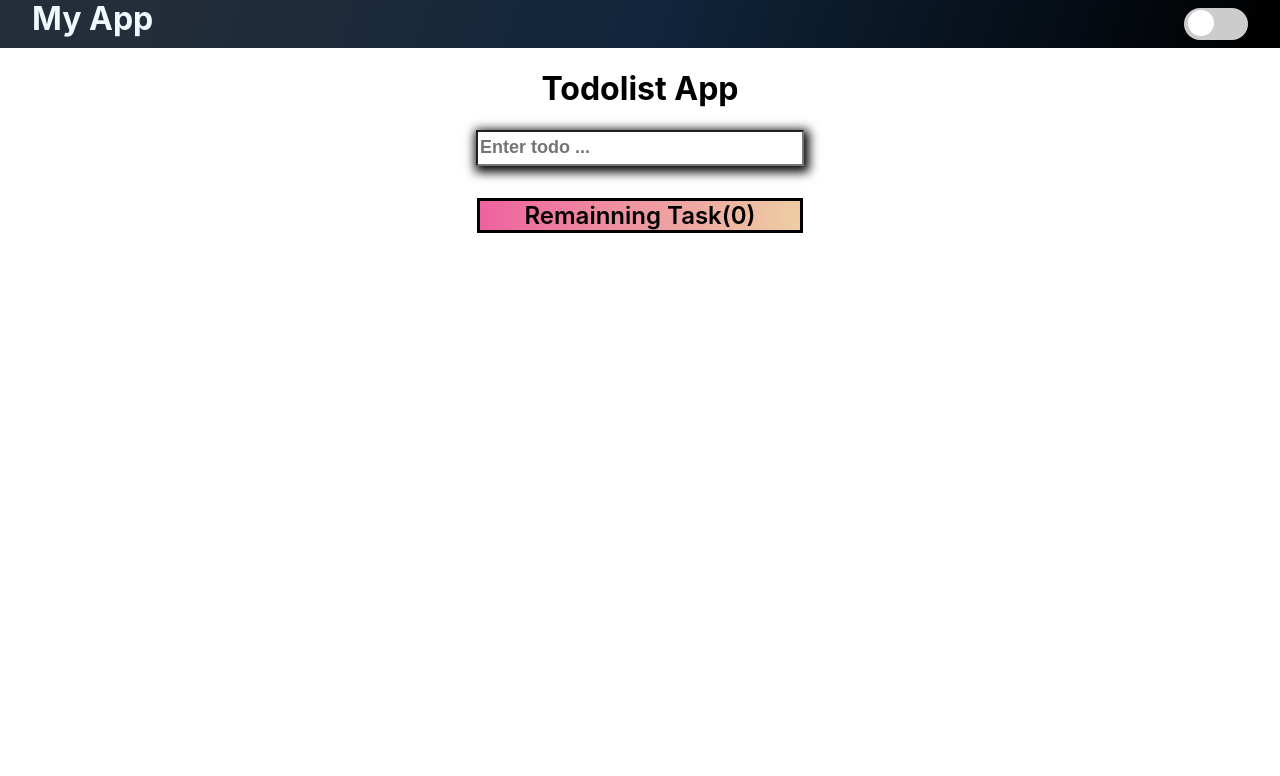
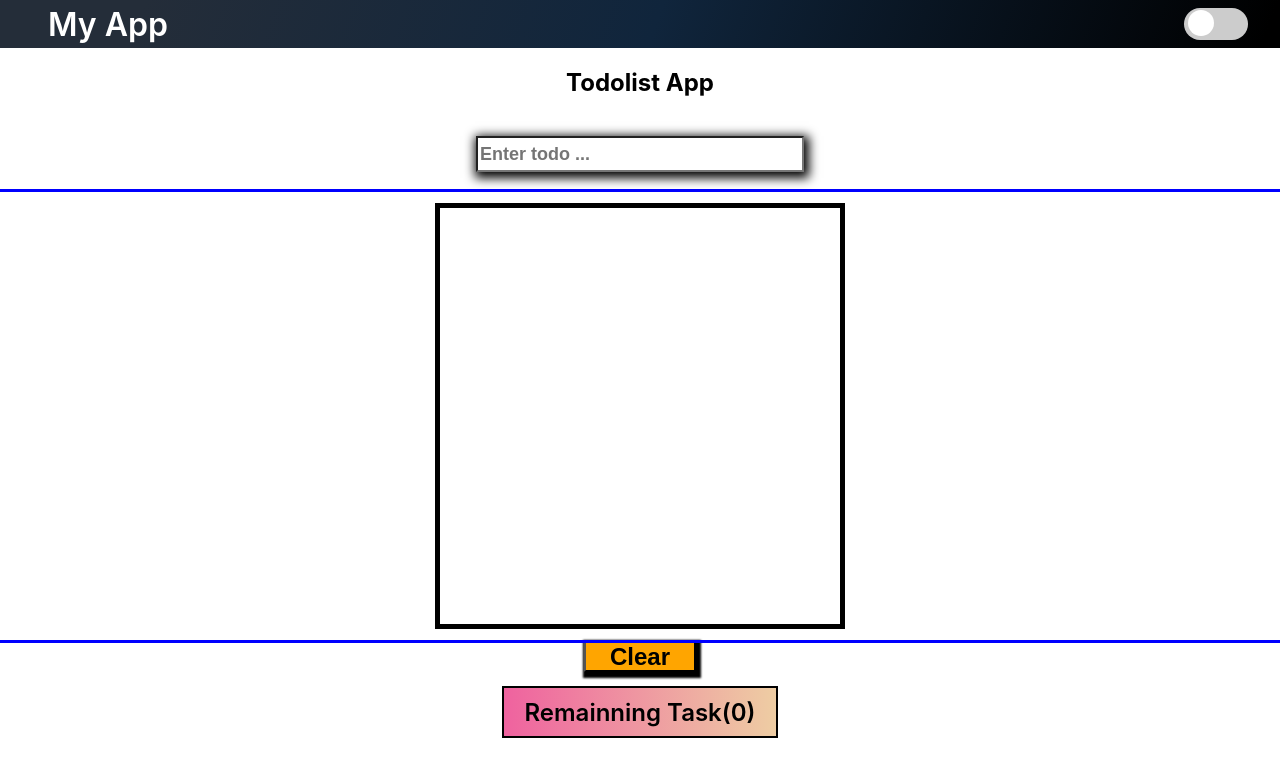
Before and after one commit to peela123/todolistDeployed, a React (Create React App) app: page / in a window 1280 px wide. Shown: the top 776 px of the page. Built offline with nearby package versions, Linux system fonts and the light colour scheme.

Commit message:
adjust latout and add clear btn

```diff
--- a/src/App.css
+++ b/src/App.css
@@ -2,55 +2,108 @@ body {
   padding: 0;
   margin: 0;
   box-sizing: border-box;
-  vertical-align: baseline;
+  height: 100vh;
+}
+.header-container {
+  display: flex;
+  flex-direction: column;
+  justify-content: center;
+  align-items: center;
+  position: relative;
+  height: 9rem;
+
 }
 
 .todo-container {
   display: flex;
+  flex-direction: column;
+  justify-content:first baseline;
+  align-items: center;
+  outline:solid blue 3px;
+  height: 28rem;
+
+
+}
+.todos{
+  outline:solid black 5px;
+  overflow: scroll;
+  display: flex;
+  flex-direction: column;
   justify-content: center;
-  flex-direction: column;
-  text-align: center;
-  width: 100vw;
+  align-items: center;
 
-  margin: auto;
+  height: 26rem;
+  width:25rem;
+  padding: 0;
+
+
+
+
 }
-
+.eachTodo {
+  display: flex;
+  flex-direction: row;
+  justify-content: center;
+  align-items: center;
+  font-size: xx-large;
+  font-weight: 600;
+  outline: solid black 1px;
+  height: 3rem;
+  width: 20rem;
+  column-gap: 3rem;
+}
 .input-box {
-  width: 25%;
+  width: 20rem;
   height: 30px;
   font-size: large;
   font-weight: 600;
   margin: auto;
 }
+.clear{
+  display: flex;
+  justify-content: center;
+}
+.clear button{
+  width:7rem;
+  height:2rem;
+  background-color:orange;
+}
 
+
+.myapp-text {
+  color: #fff;
+  margin-left: 2rem;
+  font-size: xx-large;
+  font-weight: 600;
+  padding-left: 1rem;
+  padding-right: 1rem;
+}
+
+.remain-container {
+
+  height: 3rem;
+  display: flex;
+  justify-content: center;
+  align-items: center;
+  margin-top:1rem;
+
+}
 .remain-text {
   font-size: x-large;
   font-weight: 600;
-  border: solid black 3px;
-  width: 25%;
-  margin-bottom: 20px;
+  border: solid black 2px;
+  display: flex;
+  justify-content: center;
+  align-items: center;
+  height: inherit;
+  width: 17rem;
+
   background: #eecda3;
   /* fallback for old browsers */
   background: -webkit-linear-gradient(to right, #ef629f, #eecda3);
   /* Chrome 10-25, Safari 5.1-6 */
   background: linear-gradient(to right, #ef629f, #eecda3);
   /* W3C, IE 10+/ Edge, Firefox 16+, Chrome 26+, Opera 12+, Safari 7+ */
-
-  margin: auto;
-}
-
-.eachTodo {
-  display: flex;
-
-  column-gap: 3rem;
-  margin-top: -2rem;
-  margin-bottom: -2rem;
-  padding: 0rem;
-  flex-direction: row;
-  justify-content: center;
-  font-size: xx-large;
-  font-weight: 600;
-  align-items: center;
 }
 
 input {
@@ -94,7 +147,7 @@ button {
   background-color: darkturquoise;
 }
 
-.menubar-container {
+.navbar-container {
   background: linear-gradient(
     109.6deg,
     rgb(36, 45, 57) 11.2%,
@@ -173,11 +226,6 @@ input:checked + .slider:before {
   border-radius: 50%;
 }
 
-.myapp-text {
-  color: aliceblue;
-  margin-left: 2rem;
-  margin-bottom: 2rem;
-}
 .backgroundWhite {
   background-color: white;
   color: black;
--- a/src/App.js
+++ b/src/App.js
@@ -17,14 +17,14 @@ function App() {
   });
   const [todosCount, setTodoCounts] = useState(todos.length);
 
-  const [isBackgroundWhite,setIsBackgroundWhite] = useState(true)
+  const [isBackgroundWhite, setIsBackgroundWhite] = useState(true);
 
-  const toggleBackgroundHandler = () =>{
-    setIsBackgroundWhite(!isBackgroundWhite)
-
-}
+  const toggleBackgroundHandler = () => {
+    setIsBackgroundWhite(!isBackgroundWhite);
+  };
 
   useEffect(() => {
+
     localStorage.setItem("react-todos", JSON.stringify(todos));
   }, [todos]);
 
@@ -58,20 +58,21 @@ function App() {
     setTodos([...todos]);
   };
 
+
   return (
-    <div className = {isBackgroundWhite ? "backgroundWhite" : "backgroundBlack"}>
-      {/* navbar */}
-      <div className="menubar-container">
-        <h1 className="myapp-text">My App</h1>
-        <label className="switch" >
+    <div className={isBackgroundWhite ? "backgroundWhite" : "backgroundBlack"}>
+      <header className="navbar-container">
+        <p className="myapp-text">My App</p>
+        <label className="switch">
           <input type="checkbox" />
-          <span className="slider round" onClick={toggleBackgroundHandler}></span>
+          <span
+            className="slider round"
+            onClick={toggleBackgroundHandler}
+          ></span>
         </label>
-      </div>
-      {/* navbar end */}
+      </header>
 
-      {/* todo container */}
-      <div className ="todo-container">
+      <section className = "header-container">
         <h1>Todolist App</h1>
         <input
           className="input-box"
@@ -82,11 +83,12 @@ function App() {
           onKeyUp={onkeyupHandler}
         />
 
-        <ul>
+      </section>
+      <section className="todo-container">
+        <ul className = "todos">
           {todos.map((todo, i) => (
-            <p key={i} id={todo.id} className="eachTodo">
-              <p
-                style={
+            <li key={i} id={todo.id} className="eachTodo">
+              <p style={
                   todo.completed
                     ? {
                         textDecoration: "line-through",
@@ -106,13 +108,19 @@ function App() {
               <button onClick={() => markTodo(i)} className="checkbutton">
                 &radic;
               </button>
-            </p>
+            </li>
           ))}
         </ul>
 
+
+      </section>
+      <div className = "clear">
+        <button>Clear</button>
+      </div>
+
+      <section className="remain-container">
         <p className="remain-text">Remainning Task({todosCount})</p>
-      </div>
-      {/* todo container end */}
+      </section>
     </div>
   );
 }
```
